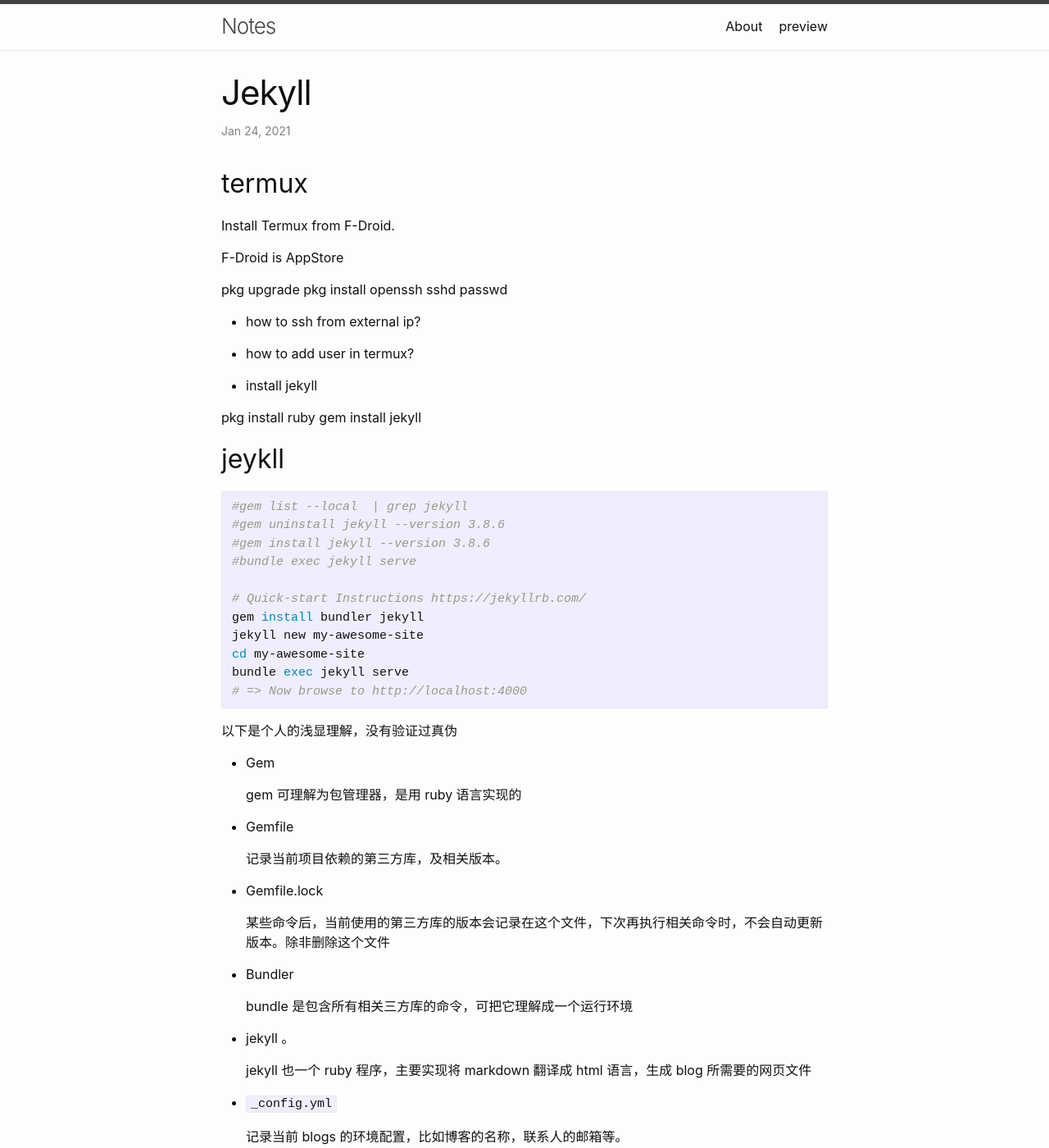
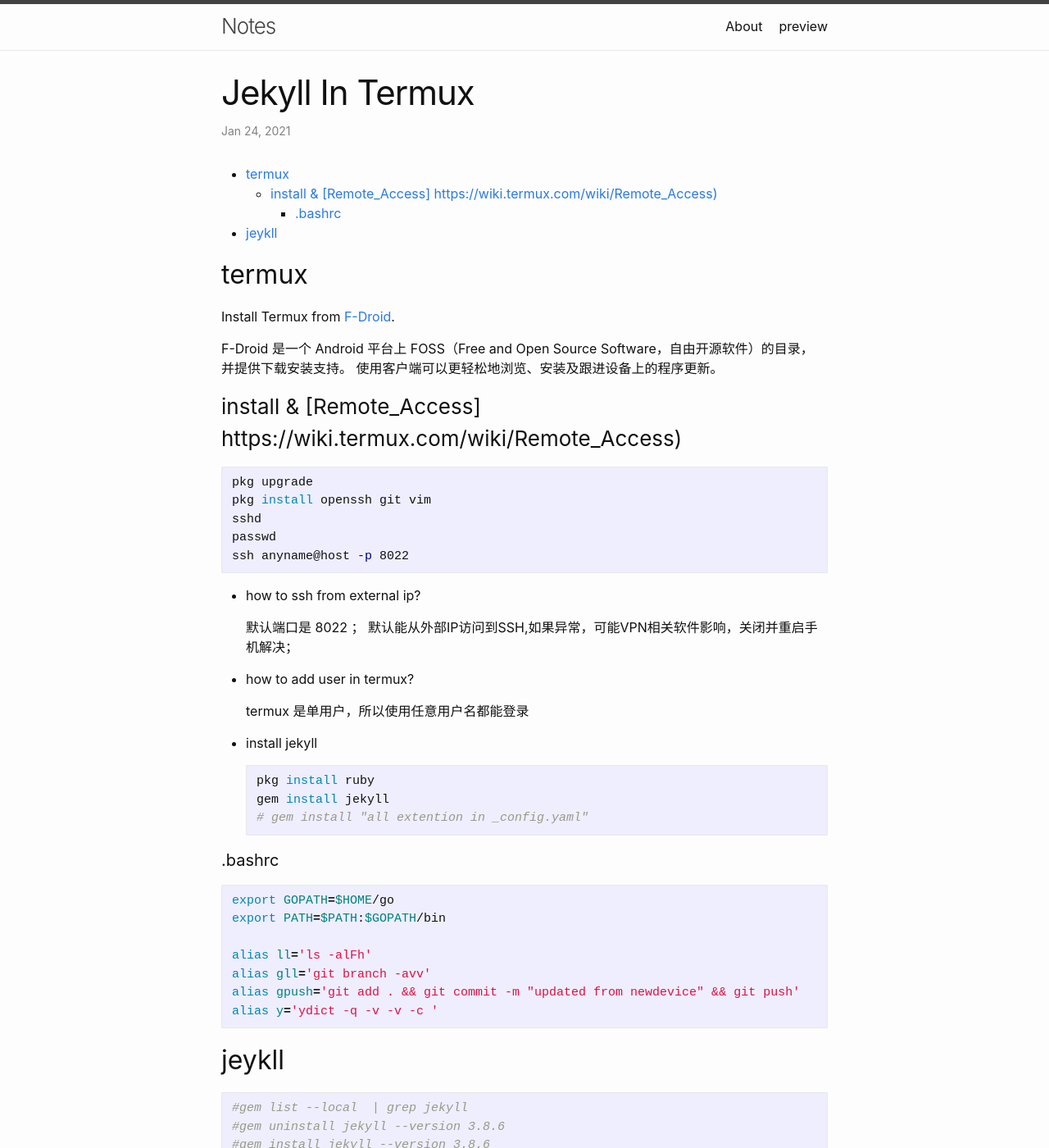
Before and after one commit to wangtiga/wangtiga.github.io, a Jekyll site: the page built from _previews/jekyll_in_termux.md, in a window 1280 px wide and 1400 px high. Shown: the whole window at 82% size. Built offline with Jekyll 4.4.1, drawn with Linux system fonts in a browser that asks for light colours; some of the changed text lies outside the part shown.

Commit message:
updated from r1

````diff
--- a/_previews/jekyll.md
+++ b/_previews/jekyll_in_termux.md
@@ -1,32 +1,65 @@
 ---
 layout: post
-title:  "Jekyll"
+title:  "Jekyll In Termux"
 date:   2021-01-24 09:22:00 +0800
 tags:   tech
 ---
 
 
+* category
+{:toc}
+
+
+
+
 ## termux
 
-Install Termux from F-Droid.
+Install Termux from [F-Droid](https://f-droid.org/).
 
-F-Droid is AppStore
+F-Droid 是一个 Android 平台上 FOSS（Free and Open Source Software，自由开源软件）的目录，
+并提供下载安装支持。
+使用客户端可以更轻松地浏览、安装及跟进设备上的程序更新。
 
 
+### install & [Remote_Access] https://wiki.termux.com/wiki/Remote_Access)
+
+```sh
 pkg upgrade
-pkg install openssh
+pkg install openssh git vim
 sshd
 passwd
+ssh anyname@host -p 8022
+```
 
 - how to ssh from external ip?
 
+  默认端口是 8022 ；
+  默认能从外部IP访问到SSH,如果异常，可能VPN相关软件影响，关闭并重启手机解决；
+
 - how to add user in termux?
+
+  termux 是单用户，所以使用任意用户名都能登录
 
 - install jekyll
 
-pkg install ruby
-gem install jekyll
+  ```sh
+  pkg install ruby
+  gem install jekyll
+  # gem install "all extention in _config.yaml"
+  ```
 
+
+#### .bashrc
+
+```sh
+export GOPATH=$HOME/go
+export PATH=$PATH:$GOPATH/bin
+
+alias ll='ls -alFh'
+alias gll='git branch -avv'
+alias gpush='git add . && git commit -m "updated from newdevice" && git push'
+alias y='ydict -q -v -v -c '
+```
 
 
 ## jeykll
@@ -75,14 +108,16 @@ bundle exec jekyll serve
   但是为什么要在 Gemfile 与 `_config.yml` 两个地方分别记录第三方库呢？
 
 
-https://jekyllrb.com/docs/ruby-101/
 
-https://docs.github.com/en/github/working-with-github-pages/setting-up-a-github-pages-site-with-jekyll
 
 https://stackoverflow.com/questions/58195772/how-can-fix-the-jekyll-installation-error-in-termux
 
 https://wiki.termux.com/wiki/List_of_Ruby_packages_known_to_work
 
-https://wiki.termux.com/wiki/Jekyll
+[setting-up-a-github-pages-site-with-jekyll](https://docs.github.com/en/github/working-with-github-pages/setting-up-a-github-pages-site-with-jekyll)
+
+[Jekyll ruby 101](https://jekyllrb.com/docs/ruby-101/)
+
+[termux wiki Jekyll](https://wiki.termux.com/wiki/Jekyll)
 
 [一个功能较全面的 jekyll 主题](https://github.com/professordeng/log)
````
